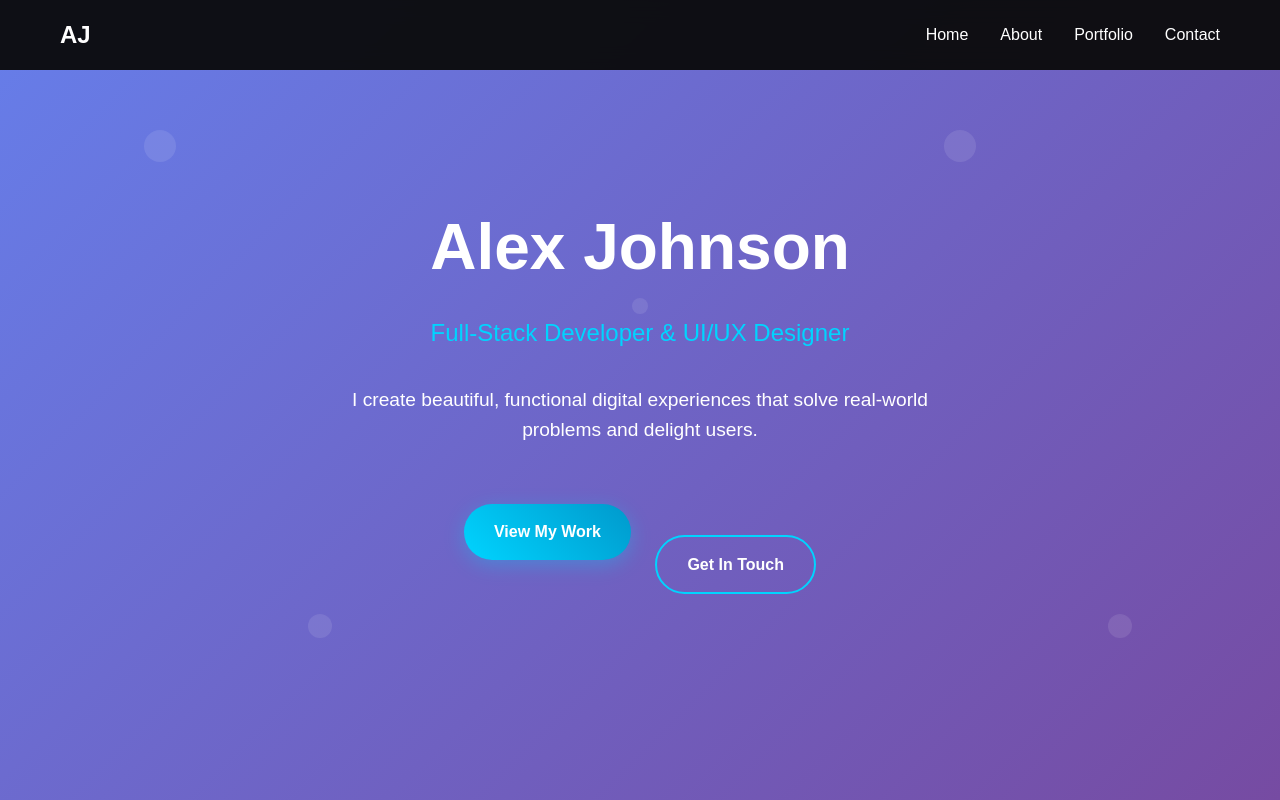
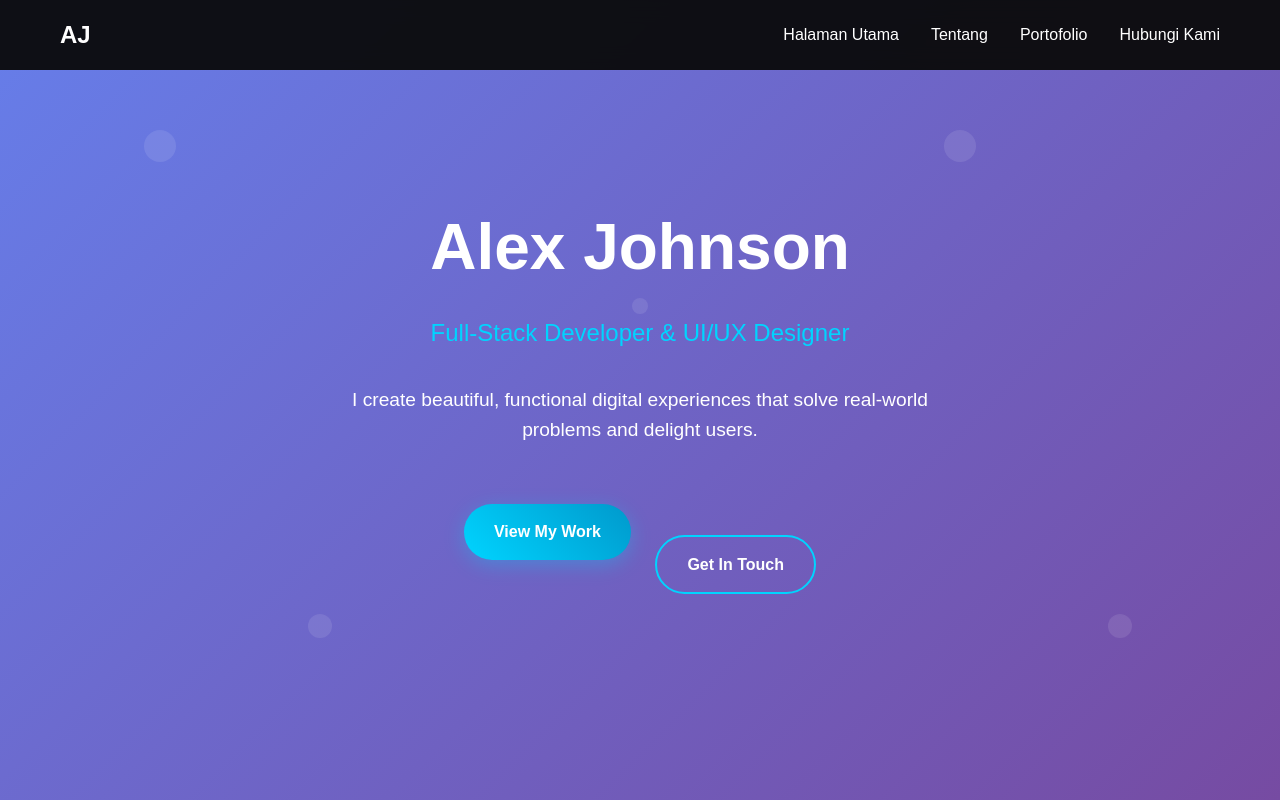
Before and after one commit to lyliaxyz/Bio-Html-Lylia, a plain HTML site: page portfolio_website.html in a window 1280 px wide. Shown: the top 800 px of the page. Drawn offline with Linux system fonts and the light colour scheme.

Commit message:
Update portfolio_website.html

```diff
--- a/portfolio_website.html
+++ b/portfolio_website.html
@@ -3,7 +3,7 @@
 <head>
     <meta charset="UTF-8">
     <meta name="viewport" content="width=device-width, initial-scale=1.0">
-    <title>Alex Johnson - Creative Portfolio</title>
+    <title>Lylia-Xyz Portofolio</title>
     <style>
         * {
             margin: 0;
@@ -453,10 +453,10 @@
         <nav class="container">
             <div class="logo">AJ</div>
             <ul class="nav-links">
-                <li><a href="#home">Home</a></li>
-                <li><a href="#about">About</a></li>
-                <li><a href="#portfolio">Portfolio</a></li>
-                <li><a href="#contact">Contact</a></li>
+                <li><a href="#home">Halaman Utama</a></li>
+                <li><a href="#about">Tentang</a></li>
+                <li><a href="#portfolio">Portofolio</a></li>
+                <li><a href="#contact">Hubungi Kami</a></li>
             </ul>
         </nav>
     </header>
```
